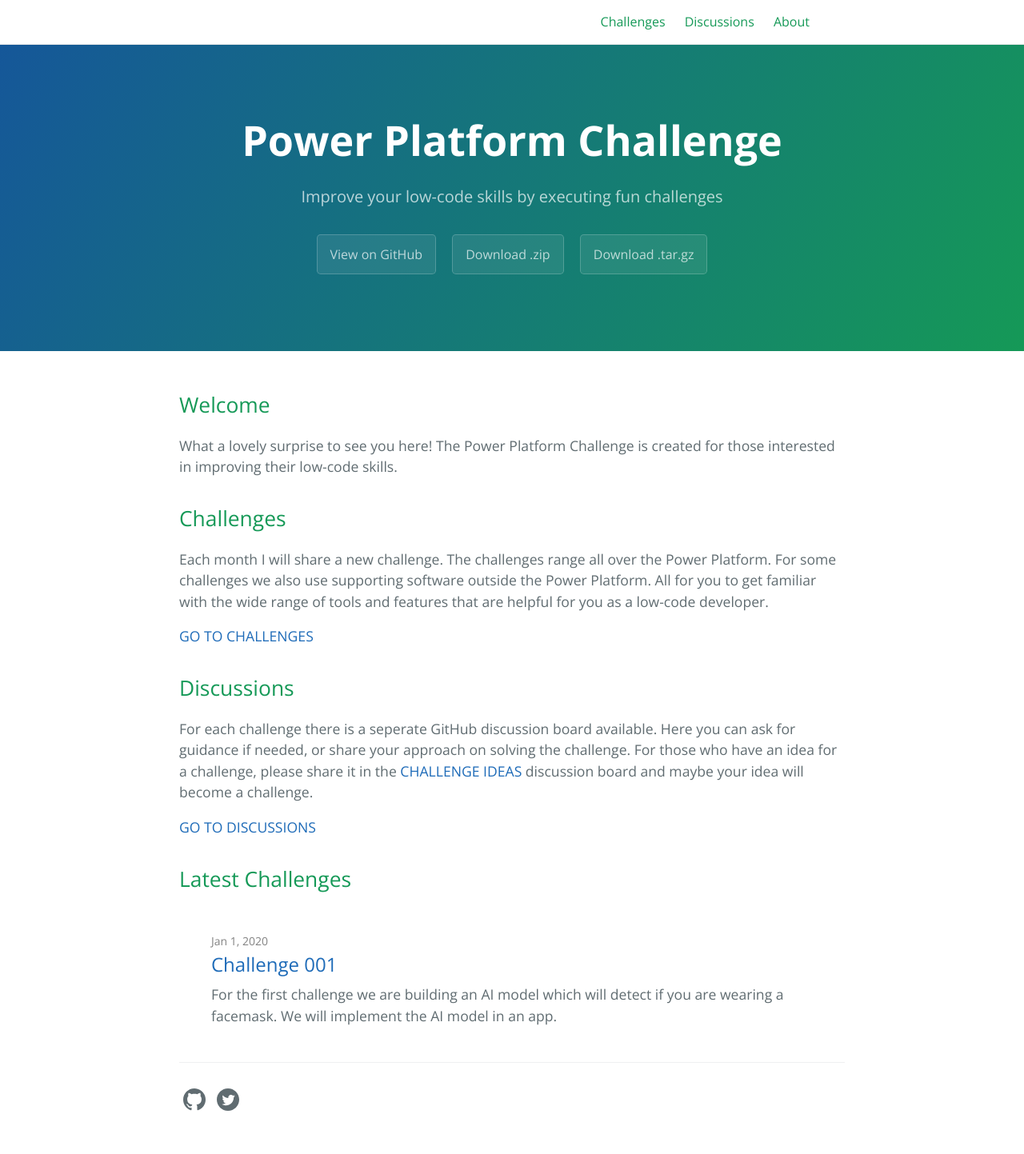
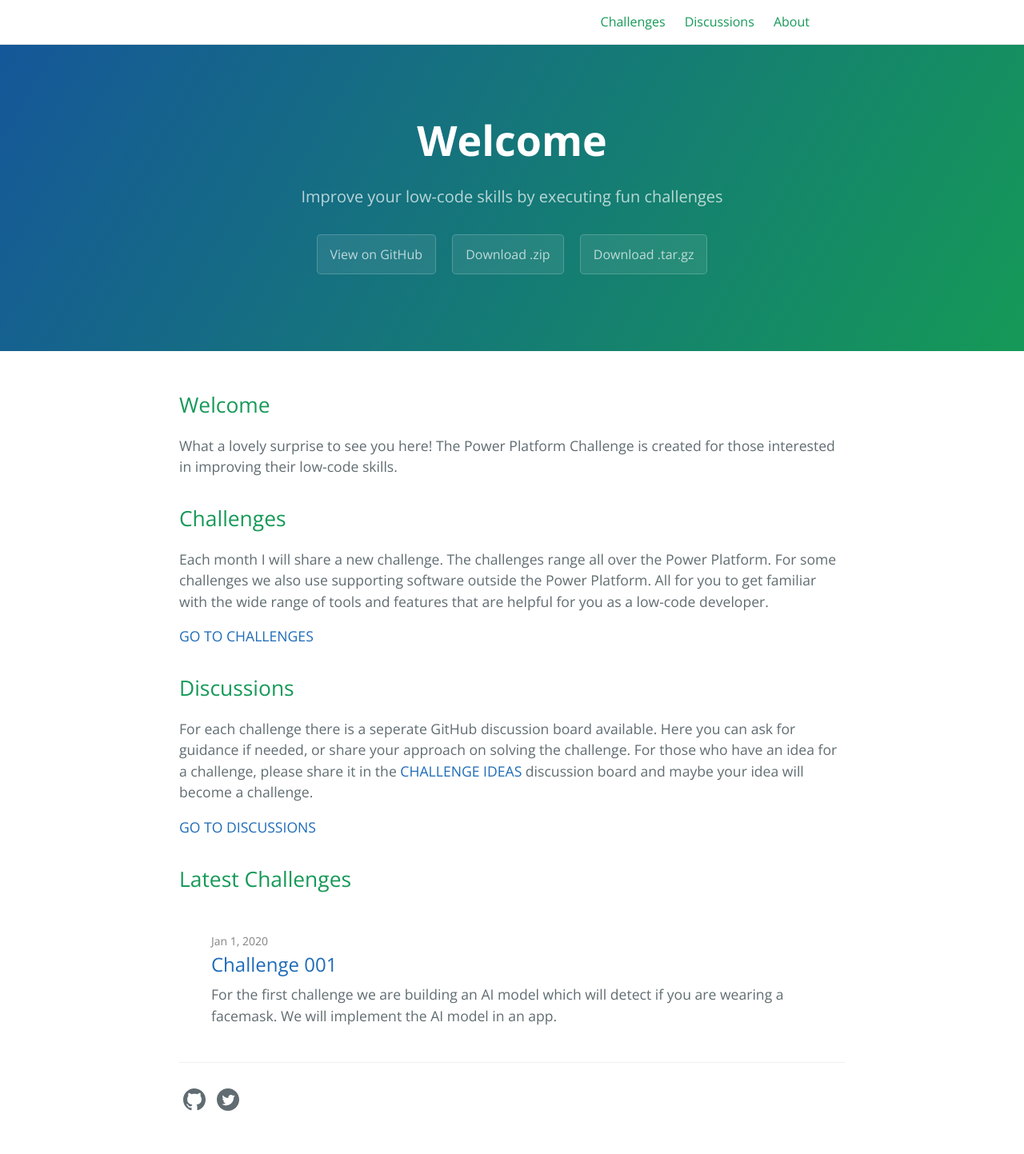
Before and after one commit to miguelverweij/PowerPlatformChallenge, a Jekyll site: the page built from docs/index.md, in a window 1280 px wide. Shown: the whole page at 80% size. Built offline with Jekyll 4.4.1, drawn with Linux system fonts in a browser that asks for light colours; our own code applies the rules of GitHub Pages for plain Markdown files.

Commit message:
Update index.md

```diff
--- a/docs/index.md
+++ b/docs/index.md
@@ -6,7 +6,6 @@
 # See: https://jekyllrb.com/docs/themes/#overriding-theme-defaults
 #
 layout: home
-title: Power Platform Challenge
 ---
 
 ## Welcome
```
